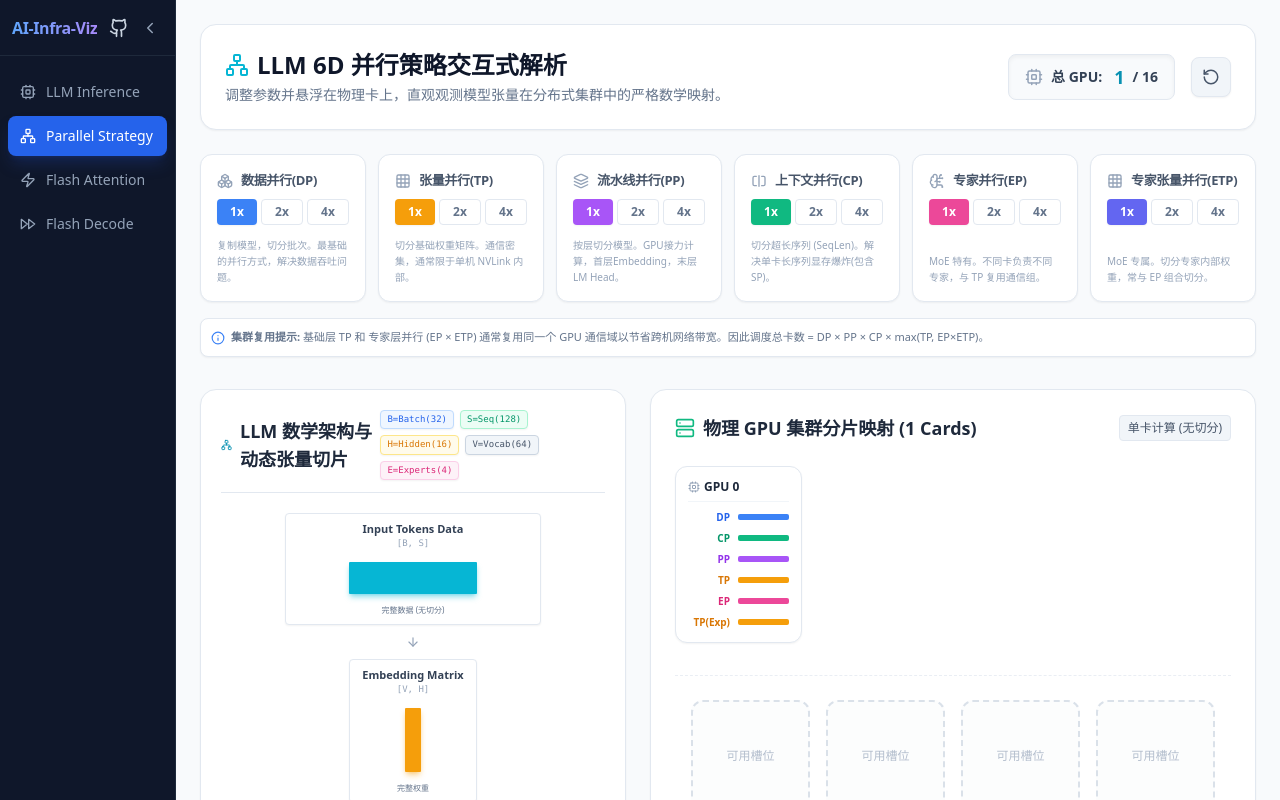
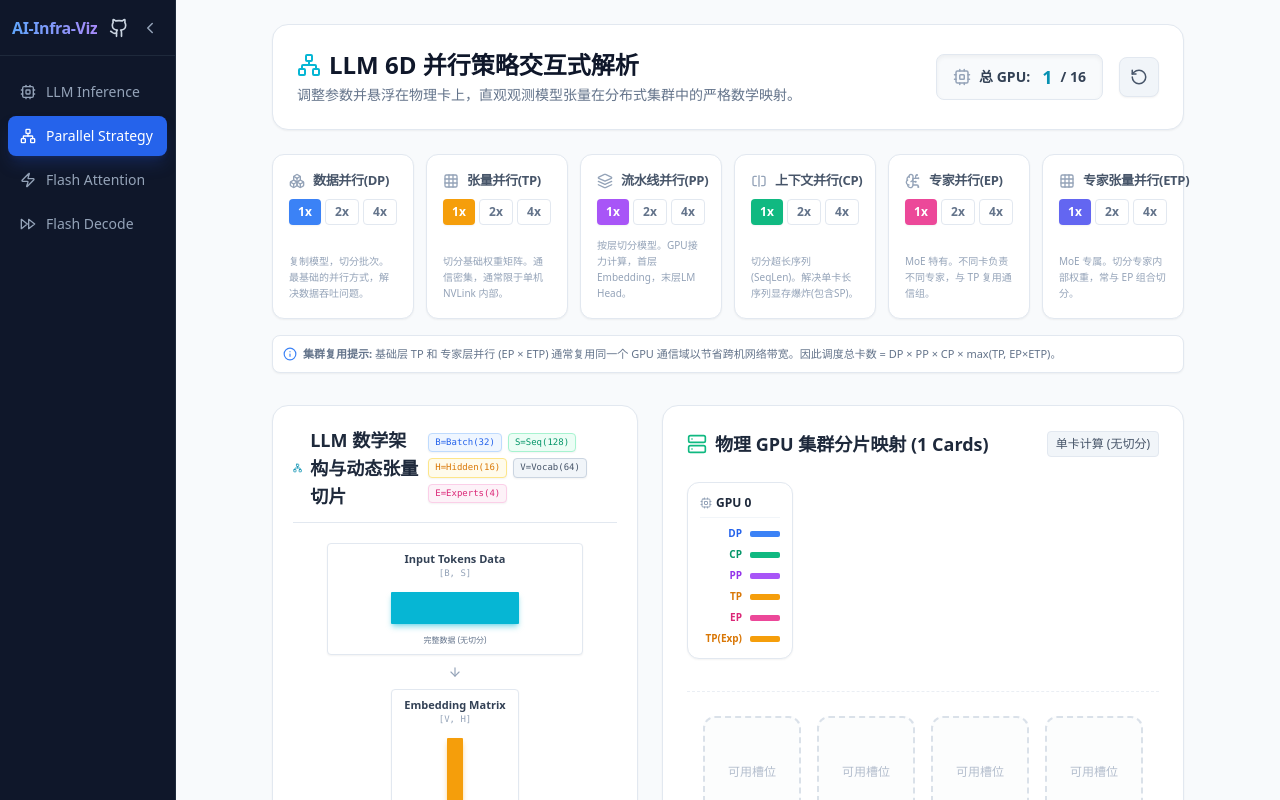
Before and after one commit to skyliulu/AI-Infra-Viz, a React (Vite) app: page / in a window 1280 px wide. Both pictures are taken after a click on the button "Parallel Strategy". Shown: the top 800 px of the page. Built offline with nearby package versions, Linux system fonts and the light colour scheme.

Commit message:
Fix formatting and spacing in ParallelStrategies component

```diff
--- a/src/components/ParallelStrategies.jsx
+++ b/src/components/ParallelStrategies.jsx
@@ -458,7 +458,7 @@ const App = () => {
   };
 
   return (
-    <div className="min-h-screen bg-slate-50 text-slate-800 font-sans p-4 lg:p-6 overflow-x-hidden">
+    <div className="min-h-screen bg-slate-50 text-slate-800 font-sans py-6 px-4 sm:px-8 md:px-12 lg:px-16 xl:px-24 2xl:px-32 overflow-x-hidden">
       <div className="max-w-[110rem] mx-auto space-y-6">
 
         <div className="bg-white rounded-2xl p-5 md:p-6 border border-slate-200 shadow-sm flex flex-col md:flex-row items-center justify-between gap-4">
```
